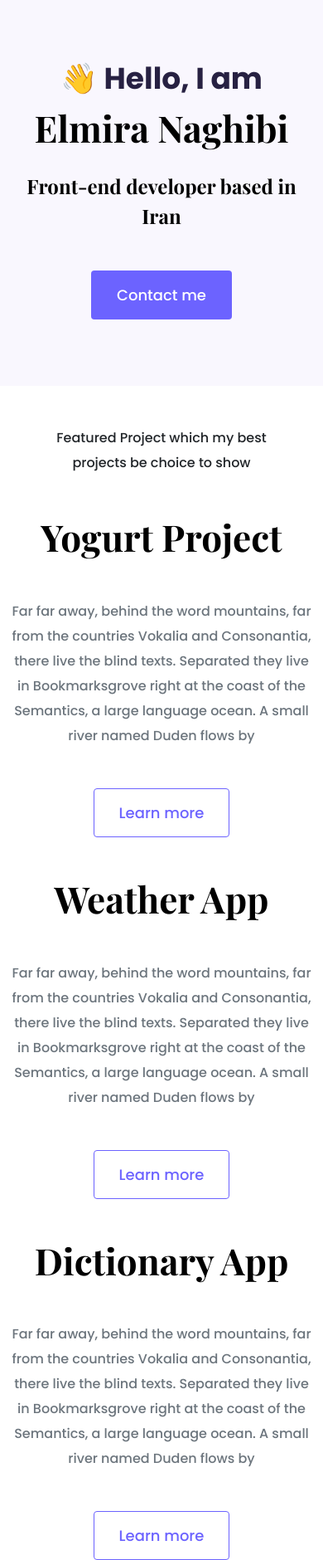
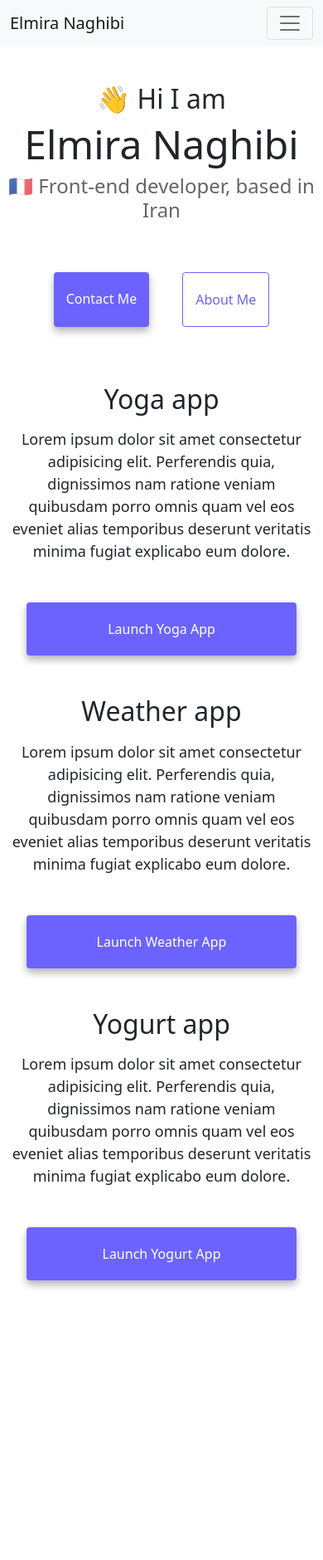
Before and after one commit to elmira-naghibi/shecodesPractice, a plain HTML site: page index.html in a window 390 px wide. Shown: the whole page at 83% size. After the commit the page ends 1643 px from the top, so only its background shows below. Drawn offline with nearby package versions, Linux system fonts and the light colour scheme.

Commit message:
feat: adding final version

```diff
--- a/index.html
+++ b/index.html
@@ -30,66 +30,137 @@
     ></script>
   </head>
   <body>
-    <div class="hero">
-      <p>👋 Hello, I am</p>
-      <h1>Elmira Naghibi</h1>
-      <h2 class="mb-5">Front-end developer based in Iran</h2>
-      <div>
-        <a href="#" class="btn btn-branding">Contact me</a>
+    <nav class="navbar navbar-expand-lg navbar-light bg-light fixed-top">
+      <div class="container">
+        <a class="navbar-brand" href="index.html" title="Homepage"
+          >Elmira Naghibi</a
+        >
+        <button
+          class="navbar-toggler"
+          type="button"
+          data-bs-toggle="collapse"
+          data-bs-target="#navbarNav"
+          aria-controls="navbarNav"
+          aria-expanded="false"
+          aria-label="Toggle navigation"
+        >
+          <span class="navbar-toggler-icon"></span>
+        </button>
+        <div class="collapse navbar-collapse" id="navbarNav">
+          <ul class="navbar-nav">
+            <li class="nav-item">
+              <a
+                class="nav-link active"
+                aria-current="page"
+                href="index.html"
+                tilte="Homepage"
+                >Home</a
+              >
+            </li>
+            <li class="nav-item">
+              <a class="nav-link" href="about.html" title="About elmira naghibi"
+                >About me</a
+              >
+            </li>
+            <li class="nav-item">
+              <a
+                class="nav-link"
+                href="about.html#contact"
+                title="Contact elmira naghibi"
+                >Contact me</a
+              >
+            </li>
+          </ul>
+        </div>
       </div>
+    </nav>
+    <h2 class="text-center">👋 Hi I am</h2>
+    <h1 class="text-center">Elmira Naghibi</h1>
+    <h3 class="text-center">🇫🇷 Front-end developer, based in Iran</h3>
+    <div class="navigation-links mb-5">
+      <a
+        href="about.html#contact"
+        class="primary-link"
+        title="Contact Elmira Naghibi"
+        >Contact me</a
+      >
+      <a href="about.html" class="secondary-link" title="About Elmira Naghibi"
+        >About me</a
+      >
     </div>
-    <p class="text-center m-5">
-      Featured Project which my best projects be choice to show
-    </p>
     <div class="container">
-      <div class="row mb-5">
-        <div class="col d-none d-lg-block">
-          <img src="images/yogurt.png" class="img-fluid" alt="" />
+      <div class="row">
+        <div class="col-sm-6">
+          <img
+            src="images/yoga.png"
+            alt="Yoga project "
+            class="img-fluid rounded d-none d-sm-block"
+          />
         </div>
-        <div class="col">
-          <div class="project-desciption">
-            <h2 class="mb-5">Yogurt Project</h2>
-            <p class="mb-5 text-muted">
-              Far far away, behind the word mountains, far from the countries
-              Vokalia and Consonantia, there live the blind texts. Separated
-              they live in Bookmarksgrove right at the coast of the Semantics, a
-              large language ocean. A small river named Duden flows by
-            </p>
-            <a href="" class="btn btn-branding-outline"> Learn more </a>
+        <div class="col-sm-6">
+          <h2 class="mb-3">Yoga app</h2>
+          <p>
+            Lorem ipsum dolor sit amet consectetur adipisicing elit. Perferendis
+            quia, dignissimos nam ratione veniam quibusdam porro omnis quam vel
+            eos eveniet alias temporibus deserunt veritatis minima fugiat
+            explicabo eum dolore.
+          </p>
+          <div class="mt-5">
+            <a href="#" class="primary-link project-link" title="Yoga project"
+              >Launch Yoga App</a
+            >
           </div>
         </div>
       </div>
-      <div class="row mb-5">
-        <div class="col">
-          <div class="project-desciption">
-            <h2 class="mb-5">Weather App</h2>
-            <p class="mb-5 text-muted">
-              Far far away, behind the word mountains, far from the countries
-              Vokalia and Consonantia, there live the blind texts. Separated
-              they live in Bookmarksgrove right at the coast of the Semantics, a
-              large language ocean. A small river named Duden flows by
-            </p>
-            <a href="" class="btn btn-branding-outline"> Learn more </a>
+      <div class="row mt-5">
+        <div class="col-sm-6">
+          <h2 class="mb-3">Weather app</h2>
+          <p>
+            Lorem ipsum dolor sit amet consectetur adipisicing elit. Perferendis
+            quia, dignissimos nam ratione veniam quibusdam porro omnis quam vel
+            eos eveniet alias temporibus deserunt veritatis minima fugiat
+            explicabo eum dolore.
+          </p>
+          <div class="mt-5">
+            <a
+              href="#"
+              class="primary-link project-link"
+              title="Weather project"
+              >Launch Weather App</a
+            >
           </div>
         </div>
-        <div class="col d-none d-lg-block">
-          <img src="images/weather.png" class="img-fluid" alt="" />
+        <div class="col-sm-6">
+          <img
+            src="images/weather.png"
+            class="img-fluid rounded d-none d-sm-block"
+            alt="Weather project"
+          />
         </div>
       </div>
-      <div class="row">
-        <div class="col d-none d-lg-block">
-          <img src="images/dictionary.png" class="img-fluid" alt="" />
+      <div class="row mt-5">
+        <div class="col-sm-6">
+          <img
+            src="images/yogurt.png"
+            class="img-fluid rounded d-none d-sm-block"
+            alt="Yogurt project"
+          />
         </div>
-        <div class="col">
-          <div class="project-desciption">
-            <h2 class="mb-5">Dictionary App</h2>
-            <p class="mb-5 text-muted">
-              Far far away, behind the word mountains, far from the countries
-              Vokalia and Consonantia, there live the blind texts. Separated
-              they live in Bookmarksgrove right at the coast of the Semantics, a
-              large language ocean. A small river named Duden flows by
-            </p>
-            <a href="" class="btn btn-branding-outline"> Learn more </a>
+        <div class="col-sm-6">
+          <h2 class="mb-3">Yogurt app</h2>
+          <p>
+            Lorem ipsum dolor sit amet consectetur adipisicing elit. Perferendis
+            quia, dignissimos nam ratione veniam quibusdam porro omnis quam vel
+            eos eveniet alias temporibus deserunt veritatis minima fugiat
+            explicabo eum dolore.
+          </p>
+          <div class="mt-5">
+            <a
+              href="#"
+              class="primary-link project-link"
+              title="Weather project"
+              >Launch Yogurt App</a
+            >
           </div>
         </div>
       </div>
--- a/styles/portfolio.css
+++ b/styles/portfolio.css
@@ -1,98 +1,114 @@
 :root {
-  --branding-color: #6c63ff;
-  --secondary-color: #f9f7fe;
-  --heading-font-family: "Playfair Display", serif;
-  --default-font-family: "Poppins", sans-serif;
+  --primary-color: #6c63ff;
+  --secondary-color: #f5f2fe;
+  --box-shadow: 0 5px 10px rgba(0, 0, 0, 0.3);
 }
 
 body {
-  font-family: var(--default-font-family);
+  margin: 100px 0;
 }
 
 h1,
 h2,
-h3,
-h4,
-h5,
-h6 {
-  color: black;
-  font-family: var(--heading-font-family);
-  font-weight: bold;
+h3 {
+  margin: 0;
 }
 
 h1 {
   font-size: 96px;
+}
+
+h2 {
+  font-size: 48px;
+}
+
+h3 {
+  font-size: 24px;
+  opacity: 0.7;
+}
+
+p {
+  font-size: 18px;
   line-height: 1.5;
 }
 
-h2 {
-  font-size: 64px;
+.navigation-links {
+  display: flex;
+  margin-top: 40px;
+  justify-content: center;
 }
 
-p {
-  font-weight: normal;
-  font-size: 16px;
-  line-height: 30px;
+.navigation-links a {
+  margin: 20px;
 }
 
-.hero {
-  background: var(--secondary-color);
-  text-align: center;
-  padding: 160px 20px;
+.primary-link {
+  border-radius: 4px;
+  padding: 20px 15px;
+  text-decoration: none;
+  text-transform: capitalize;
+  background: var(--primary-color);
+  box-shadow: var(--box-shadow);
+  color: white;
 }
 
-.hero p {
-  font-size: 36px;
-  font-weight: bold;
-  margin: 0;
-  color: #272142;
+.primary-link:hover {
+  color: white;
 }
 
-.hero h2 {
-  font-family: var(--heading-font-family);
-  font-weight: normal;
-  line-height: 1.5;
-  font-size: 24px;
+.secondary-link {
+  border-radius: 4px;
+  padding: 20px 15px;
+  text-decoration: none;
+  text-transform: capitalize;
+  color: var(--primary-color);
+  border: 1px solid var(--primary-color);
 }
 
-.btn-branding {
-  background: var(--branding-color);
-  border-radius: 4px;
-  color: white;
-  font-size: 18px;
-  line-height: 27px;
-  padding: 15px 30px;
+.homepage-link {
+  color: var(--primary-color);
+  text-align: center;
+  display: block;
 }
 
-.btn-branding-outline {
-  color: var(--branding-color);
-  border: 1px solid var(--branding-color);
-  border-radius: 4px;
-  font-size: 18px;
-  line-height: 27px;
-  padding: 15px 30px;
+.about-paragraphs {
+  margin: 30px 0;
 }
 
-.project-desciption {
-  padding: 120px 60px;
+.about-paragraphs p {
+  margin: 10px;
 }
 
-@media (max-width: 900px) {
+.email-link {
+  display: flex;
+  justify-content: center;
+  color: var(--primary-color);
+  font-size: 28px;
+  text-decoration: none;
+}
+
+.email-link:hover {
+  text-decoration: underline;
+}
+
+@media (max-width: 576px) {
   h1 {
-    font-size: 44px;
-    line-height: 2;
+    font-size: 48px;
+    line-height: 1.5;
   }
 
   h2 {
-    font-size: 44px;
+    font-size: 32px;
+    text-align: center;
   }
 
-  .hero {
-    padding: 80px 20px;
+  p {
+    text-align: center;
   }
 
-  .project-desciption {
-    padding: 0;
+  .project-link {
+    display: block;
     text-align: center;
+    margin: 0 20px;
   }
 }
```
Also changed, not shown: about.html (added, +124 -0 lines), images/yoga.png (added).
